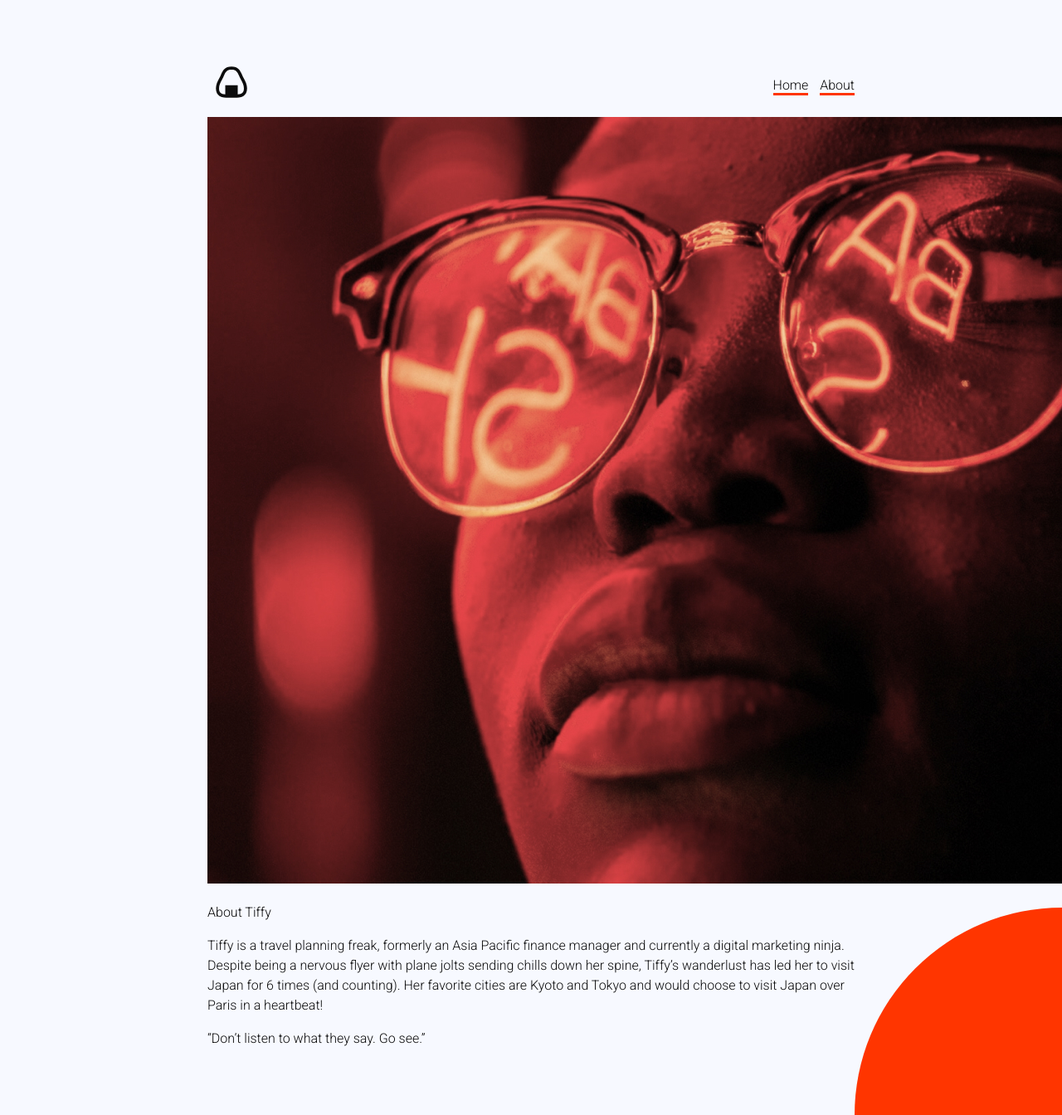
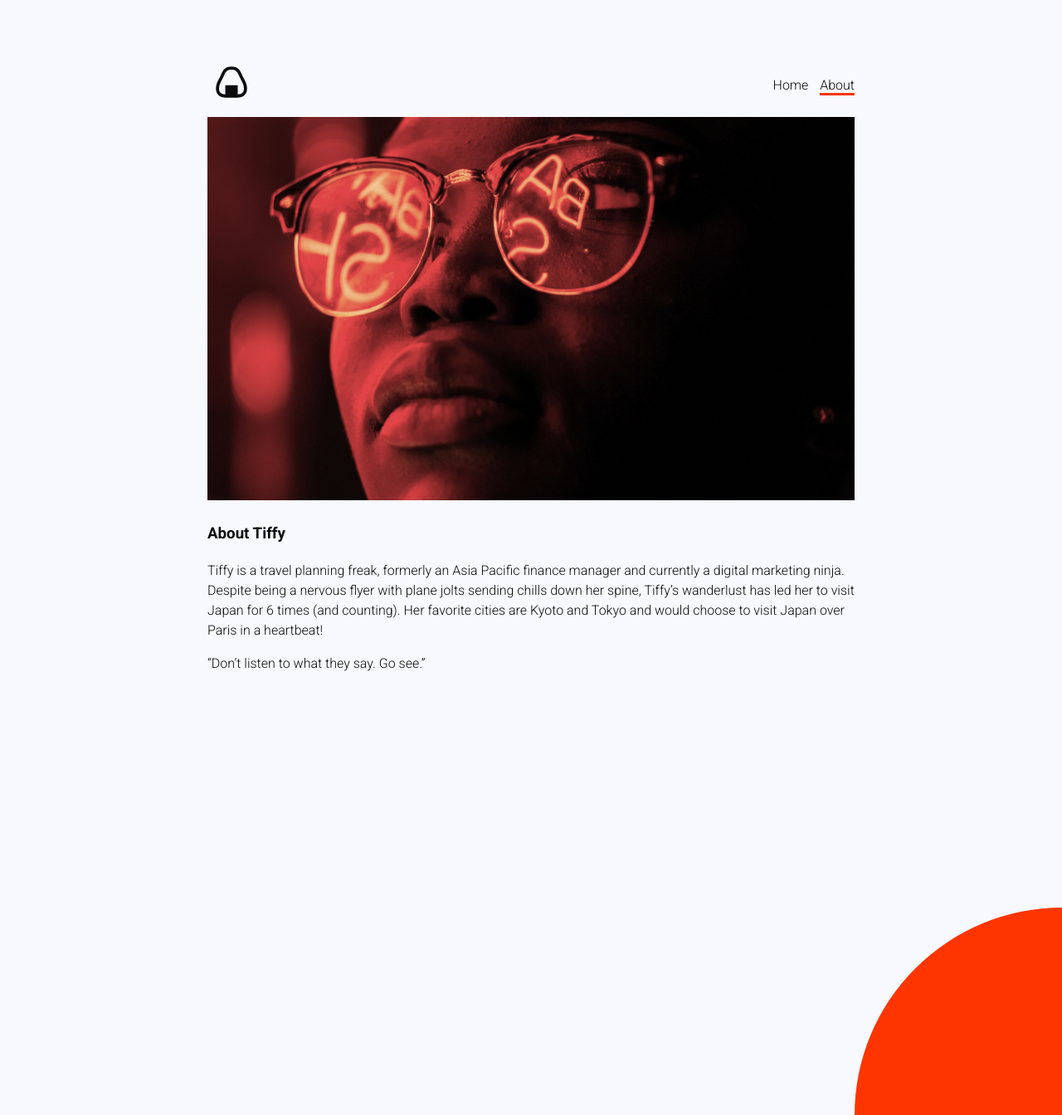
Before and after one commit to leandrodcc/anightinjapan, a Jekyll site: the page built from about.md, in a window 1280 px wide and 1344 px high. Shown: the whole window at 83% size. Built offline with Jekyll 4.4.1, drawn with Linux system fonts in a browser that asks for light colours.

Commit message:
fix nav + imgs

```diff
--- a/_includes/header.html
+++ b/_includes/header.html
@@ -3,7 +3,7 @@
         <img src="/assets/images/logo.svg" alt="A Night In Japan">
     </a>
     <nav>
-        <a href="/">Home</a>
-        <a href="about">About</a>
+        <a href="/" {% if page.url == "/" %} class="selected" {% endif %}>Home</a>
+        <a href="about" {% if page.url == "/about/" %} class="selected" {% endif %}>About</a>
     </nav>
 </header>
--- a/about.md
+++ b/about.md
@@ -6,7 +6,7 @@
 
 ![about.jpg](/uploads/about.jpg)
 
-About Tiffy
+### About Tiffy
 
 Tiffy is a travel planning freak, formerly an Asia Pacific finance manager and currently a digital marketing ninja. Despite being a nervous flyer with plane jolts sending chills down her spine, Tiffy’s wanderlust has led her to visit Japan for 6 times (and counting). Her favorite cities are Kyoto and Tokyo and would choose to visit Japan over Paris in a heartbeat!
 
--- a/assets/css/app.scss
+++ b/assets/css/app.scss
@@ -34,10 +34,17 @@
     font-weight: 700;
 }
 
-nav a, p a {
+nav a {
     color: $black;
     text-decoration: none;
+}
+
+nav a.selected, p a {
     border-bottom: solid 3px $red;
+}
+
+img {
+    max-width: 780px;
 }
 
 header {
@@ -84,8 +91,4 @@
     h3 {
         margin-top: 80px;
     }
-
-    img {
-        max-width: 780px;
-    }
 }
```
